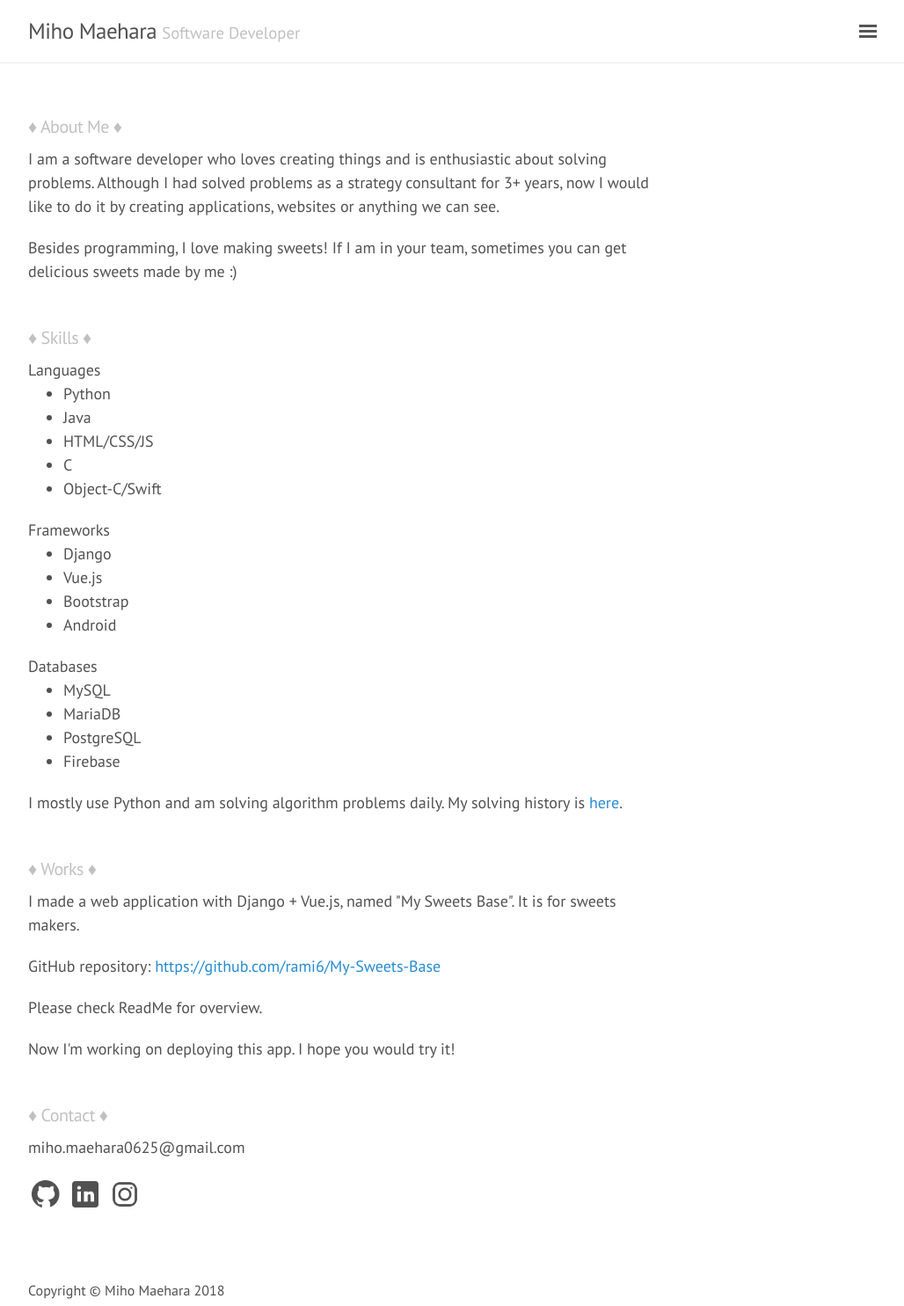
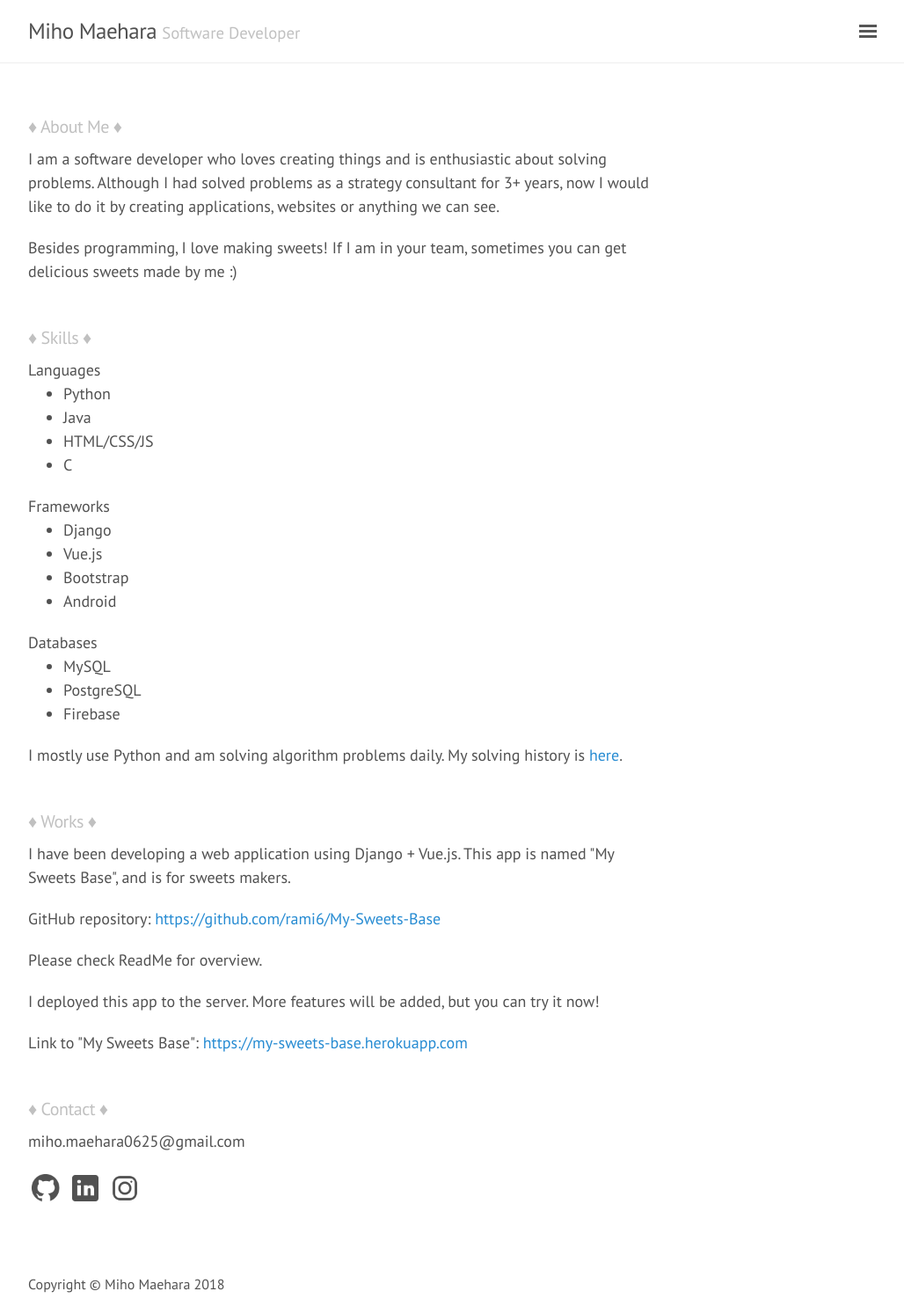
Before and after one commit to rami6/portfolio, a Jekyll site: the page built from index.html, in a window 1280 px wide. Shown: the whole page at 88% size, without its empty margins (248-1276 px from the left). Built offline with Jekyll 4.4.1, drawn with Linux system fonts in a browser that asks for light colours.

Commit message:
Update index

```diff
--- a/index.html
+++ b/index.html
@@ -20,7 +20,6 @@ title: Home
     <li>Java</li>
     <li>HTML/CSS/JS</li>
     <li>C</li>
-    <li>Object-C/Swift</li>
   </ul>
   <div>Frameworks</div>
   <ul>
@@ -32,7 +31,6 @@ title: Home
   <div>Databases</div>
   <ul>
     <li>MySQL</li>
-    <li>MariaDB</li>
     <li>PostgreSQL</li>
     <li>Firebase</li>
   </ul>
@@ -45,13 +43,17 @@ title: Home
 <div class="section">
   <h4 class="subtitle">♦︎ Works ♦︎</h4>
   <p>
-    I made a web application with Django + Vue.js, named "My Sweets Base". It is for sweets makers.
+    I have been developing a web application using Django + Vue.js. This app is named "My Sweets Base", and is for sweets makers.
   </p>
   <p>
     GitHub repository: <a href="https://github.com/rami6/My-Sweets-Base">https://github.com/rami6/My-Sweets-Base</a>
   </p>
   <p>Please check ReadMe for overview.</p>
-  <p>Now I'm working on deploying this app. I hope you would try it!</p>
+  <p>I deployed this app to the server. More features will be added, but you can try it now!</p>
+<p>
+ Link to "My Sweets Base":
+<a href="https://my-sweets-base.herokuapp.com/">https://my-sweets-base.herokuapp.com</a>
+</p>
 </div>
 
 <div class="section">
```
